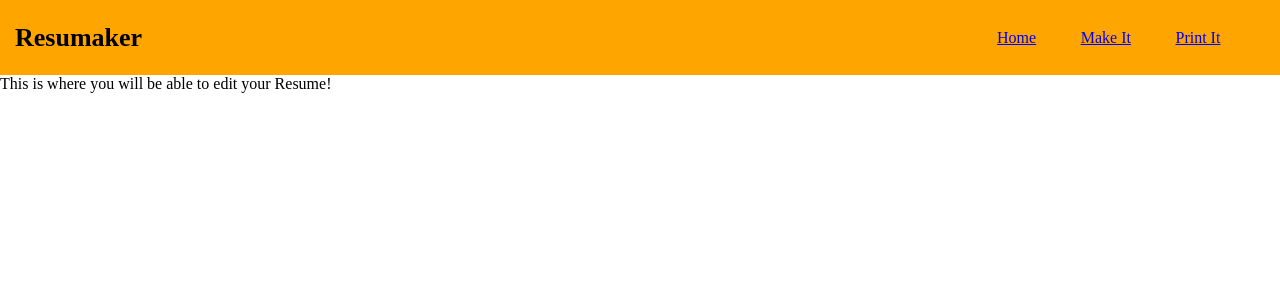
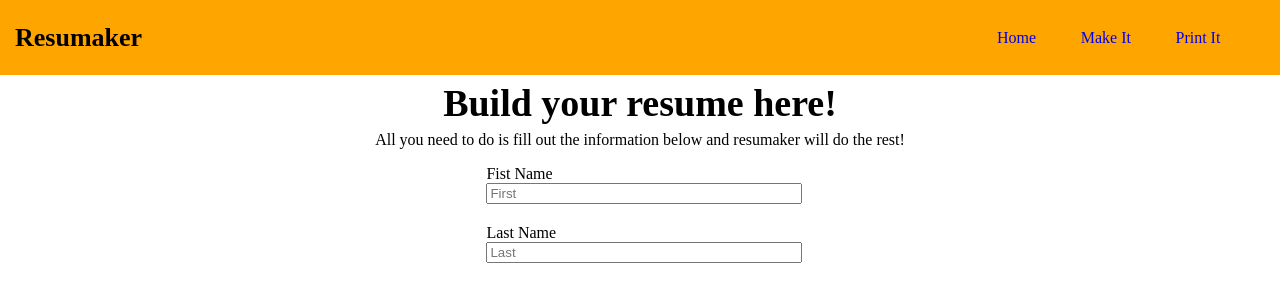
Before and after one commit to krboelter/resumaker, a React (Create React App) app: page /makeit in a window 1280 px wide. Shown: the top 302 px of the page. Built offline with nearby package versions, Linux system fonts and the light colour scheme.

Commit message:
make it progress

```diff
--- a/src/App.css
+++ b/src/App.css
@@ -1,3 +1,7 @@
 body {
     width: 100%;
 }
+
+a, li {
+    text-decoration: none;
+}
--- a/src/components/MakeIt.js
+++ b/src/components/MakeIt.js
@@ -1,9 +1,62 @@
 import React from 'react';
+import styled from 'styled-components'
 
 export default function MakeIt() {
     return (
-        <div>
-            This is where you will be able to edit your Resume!
-        </div>
+        <Container>
+            <H2>Build your resume here!</H2>
+            <P>All you need to do is fill out the information below and resumaker will do the rest!</P>
+            <Form>
+                <Set>
+                    <Label>Fist Name</Label>
+                    <Input
+                        placeholder='First'
+                    />
+                </Set>
+                <Set>
+                    <Label>Last Name</Label>
+                    <Input
+                        placeholder='Last'
+                    />
+                </Set>
+            </Form>
+        </Container>
     )
 }
+
+const Container = styled.div`
+    width: 60%;
+    margin: 0 auto;
+`
+
+const H2 = styled.h2`
+    margin: 6px auto;
+    text-align: center;
+    font-size: 38px;
+`
+
+const P = styled.p`
+    margin: 6px auto;
+    text-align: center;
+    font-size: 16px;
+`
+
+const Form = styled.form`
+    display: flex;
+    flex-direction: column;
+`
+
+const Set = styled.div`
+    width: 40%;
+    margin: 10px auto;
+    display: flex;
+    flex-direction: column;
+`
+
+const Label = styled.label`
+    width: 100%;
+`
+
+const Input = styled.input`
+    width: 100%;
+`
```
